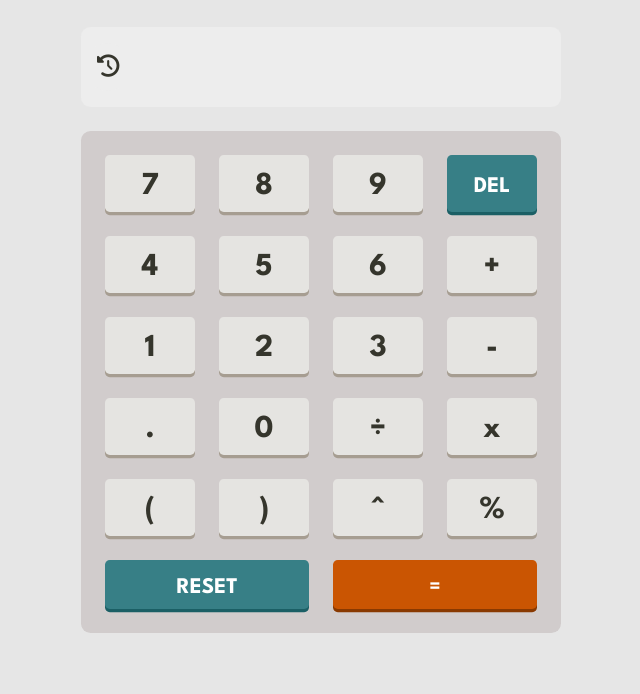
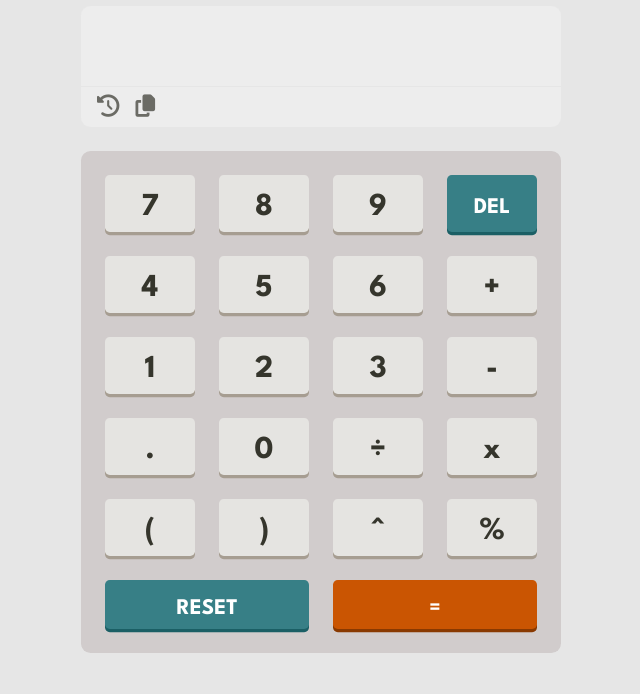
Before and after one commit to rafaeldevvv/calculator, a plain HTML site: page index.html in a window 1280 px wide. Shown: the part 106-800 px from the top of the page, without its empty margins (319-959 px from the left). Drawn offline with Linux system fonts and the light colour scheme.

Commit message:
feat: add copy button

```diff
--- a/dist/calculator.js
+++ b/dist/calculator.js
@@ -14,7 +14,7 @@ function announceExpression() {
         announcePolitely("Expression is empty");
     }
 }
-const calculator = document.querySelector(".js-calculator"), symbolKeys = calculator.querySelectorAll("[data-symbol]"), resetKey = calculator.querySelector(".js-reset-key"), delKey = calculator.querySelector(".js-del-key"), resultKey = calculator.querySelector(".js-result-key"), expressionContainer = calculator.querySelector(".js-expression-container"), expressionContent = calculator.querySelector(".js-expression__content"), historyMenu = document.querySelector("#history-menu"), historyDescription = document.querySelector("#history-description");
+const calculator = document.querySelector(".js-calculator"), symbolKeys = calculator.querySelectorAll("[data-symbol]"), resetKey = calculator.querySelector(".js-reset-key"), delKey = calculator.querySelector(".js-del-key"), resultKey = calculator.querySelector(".js-result-key"), copyButton = calculator.querySelector(".js-copy-button"), copyIcon = copyButton.querySelector(".js-icon"), expressionContainer = calculator.querySelector(".js-expression-container"), expressionContent = calculator.querySelector(".js-expression__content"), historyMenu = document.querySelector("#history-menu"), historyDescription = document.querySelector("#history-description");
 function animateExpression() {
     if (matchMedia("(prefers-reduced-motion: reduce)").matches)
         return;
@@ -93,6 +93,17 @@ window.addEventListener("keydown", (e) => {
     }
 });
 resultKey.addEventListener("click", showResult);
+copyButton.addEventListener("click", () => {
+    navigator.clipboard.writeText(expression).then(() => {
+        announcePolitely("copied!");
+        copyIcon.classList.remove("fa-copy");
+        copyIcon.classList.add("fa-check");
+        setTimeout(() => {
+            copyIcon.classList.remove("fa-check");
+            copyIcon.classList.add("fa-copy");
+        }, 1500);
+    });
+});
 function showResult() {
     if (expression.length === 0)
         return;
--- a/index.html
+++ b/index.html
@@ -75,16 +75,34 @@
 
         <div class="calculator js-calculator">
           <div class="relative mb-3">
+            <!-- expression -->
+            <div>
+              <section
+                class="expression-container fs-500 text-right pt-3 fw-700 relative js-expression-container"
+                aria-labelledby="expression-heading"
+              >
+                <h2 class="visually-hidden" id="expression-heading">
+                  Expression
+                </h2>
+                <p class="js-expression__content"></p>
+              </section>
+
+              <div class="controls">
+                <ul class="flex gap-x-1">
+                  <li>
                     <!-- history -->
-            <div class="menu-parent absolute js-menu-parent">
+                    <div class="menu-parent js-menu-parent relative">
                       <button
-                class="history-btn text-primary fs-300"
+                        class="history-btn text-primary fs-300 relative"
                         aria-controls="history-menu"
                         aria-expanded="false"
                         aria-haspopup="menu"
                         id="history-btn"
                       >
-                <i class="fa-solid fa-clock-rotate-left" aria-hidden="true"></i>
+                        <i
+                          class="fa-solid fa-clock-rotate-left"
+                          aria-hidden="true"
+                        ></i>
                         <span class="visually-hidden">history</span>
                       </button>
                       <section
@@ -105,17 +123,18 @@
                         ></ul>
                       </section>
                     </div>
-
-            <!-- expression -->
-            <section
-              class="expression fs-500 text-right rounded-2 pt-3 fw-700 relative js-expression-container"
-              aria-labelledby="expression-heading"
+                  </li>
+                  <li>
+                    <button
+                      class="text-primary copy-button js-copy-button relative"
                     >
-              <h2 class="visually-hidden" id="expression-heading">
-                Expression
-              </h2>
-              <p class="js-expression__content"></p>
-            </section>
+                      <i class="fa-solid fa-copy js-icon"></i>
+                      <span class="visually-hidden">Copy</span>
+                    </button>
+                  </li>
+                </ul>
+              </div>
+            </div>
           </div>
 
           <!-- keyboard -->
--- a/styles/index.css
+++ b/styles/index.css
@@ -321,6 +321,10 @@ ul {
    row-gap: .25rem;
 }
 
+.gap-x-1 {
+   column-gap: 1rem;
+}
+
 .mt-1 {
    margin-top: 0.5rem;
 }
@@ -510,7 +514,7 @@ ul {
    gap: clamp(.5rem, 4vw, 1.5rem);
 }
 
-.expression {
+.expression-container {
    --scrollbar-fg: hsl(var(--c-text-primary));
    --scrollbar-bg: hsl(var(--c-tertiary));
 
@@ -519,6 +523,7 @@ ul {
    text-wrap: nowrap;
    overflow-y: hidden;
    padding-inline: 3.5rem 1rem;
+   border-radius: .6rem .6rem 0 0;
 
    scrollbar-color: var(--scrollbar-fg) var(--scrollbar-bg);
 }
@@ -533,61 +538,42 @@ ul {
    margin-inline: .1rem;
 }
 
-.expression::-webkit-scrollbar {
+.expression-container::-webkit-scrollbar {
    height: 10px;
 }
 
-.expression::-webkit-scrollbar-thumb {
+.expression-container::-webkit-scrollbar-thumb {
    background-color: var(--scrollbar-fg);
 }
 
-.expression::-webkit-scrollbar-track {
+.expression-container::-webkit-scrollbar-track {
    background-color: var(--scrollbar-bg);
 }
 
-.history-btn {
-   outline: 0;
+.controls {
+   margin-top: 1px;
+   background-color: hsl(var(--c-tertiary));
+   padding: .5rem 1rem;
+   border-radius: 0 0 .6rem .6rem;
 }
 
-.history-btn::before {
-   content: '';
-   display: block;
-   inset: 0;
-   position: absolute;
-   border-radius: 50%;
+.history-btn,
+.copy-button {
+   opacity: .7;
 }
 
-.history-btn::after {
-   content: '';
-   display: block;
-   inset: 0;
-   position: absolute;
-   border-radius: 50%;
-   transform: scale(2);
-   background-color: hsl(var(--c-tertiary));
-   z-index: -1;
+.history-btn:hover,
+.copy-button:hover {
+   opacity: 1;
 }
 
-.history-btn:hover::before,
-.history-btn:focus-visible::before {
-   background-color: hsl(var(--c-text-primary) /.2);
-   transform: scale(2);
-}
-
-.history-btn:active {
+.history-btn:active,
+.copy-button:active {
    transform: scale(.8);
 }
 
 .history-btn[aria-expanded="false"]+* {
    display: none;
-}
-
-.menu-parent {
-   top: 50%;
-   transform: translateY(-50%);
-   left: 1rem;
-
-   z-index: 900;
 }
 
 .history-menu-container {
@@ -599,6 +585,7 @@ ul {
    width: min(23rem, 80vw);
    max-height: 20rem;
    overflow-y: scroll;
+   z-index: 9999;
 
    --scrollbar-fg: hsl(var(--c-text-primary) / .4);
    --scrollbar-bg: transparent;
```
Also changed, not shown: src/calculator.ts (+14 -0 lines). Lines whose indentation alone changed are shown as unchanged.
